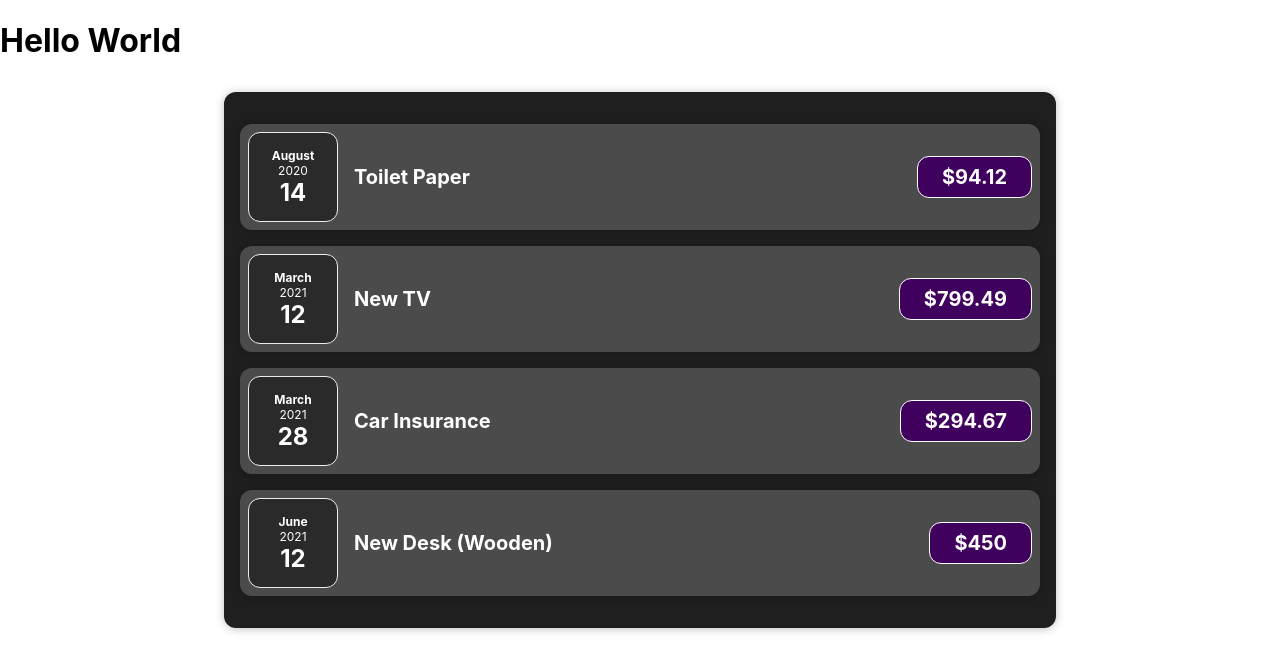
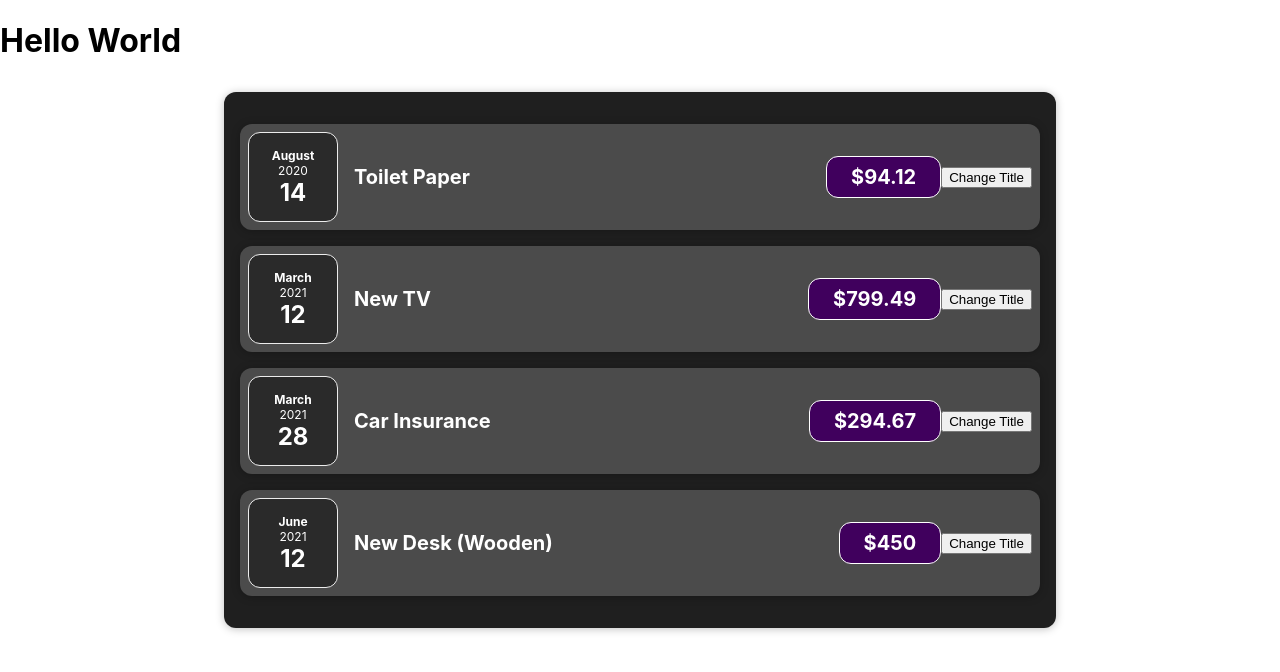
Before and after one commit to devshum/react-working-with-components, a React (Create React App) app: page / in a window 1280 px wide. Shown: the top 672 px of the page. Built offline with nearby package versions, Linux system fonts and the light colour scheme.

Commit message:
use state was added

```diff
--- a/src/App.js
+++ b/src/App.js
@@ -1,6 +1,6 @@
 import Expenses from "./components/Expenses/Expenses";
 
-function App() {
+const App = () => {
   const expenses = [
     {
       id: 'e1',
--- a/src/components/Expenses/Expenses.js
+++ b/src/components/Expenses/Expenses.js
@@ -3,7 +3,7 @@
 import './Expenses.css';
 import Card from '../UI/Card';
 
-function Expenses(props) {
+const Expenses = props => {
   return (
     <Card className="expenses">
       { props.expenses.map((expense, index) => <ExpenseItem key={index}
--- a/src/components/Expenses/ExpensesDate/ExpenseDate.js
+++ b/src/components/Expenses/ExpensesDate/ExpenseDate.js
@@ -1,6 +1,6 @@
 import './ExpenseDate.css';
 
-function ExpenseDate(props) {
+const ExpenseDate = props => {
   const month = props.date.toLocaleString('en-US', {month: 'long'});
 
   const day = props.date.toLocaleString('en-US', {day: '2-digit'});
--- a/src/components/Expenses/ExpensesItem/ExpenseItem.js
+++ b/src/components/Expenses/ExpensesItem/ExpenseItem.js
@@ -1,16 +1,27 @@
+import { useState } from 'react';
+
 import ExpenseDate from '../ExpensesDate/ExpenseDate';
 import './ExpenseItem.css';
 import Card from '../../UI/Card';
 
-function ExpenseItem(props) {
+const ExpenseItem = props => {
+  const [title, setTitle] = useState(props.title);
+
+  const clickHandler = () => {
+    setTitle('Updated!');
+    console.log(title);
+  };
+
   return (
     <Card className="expense-item">
       <ExpenseDate date={props.date} />
 
       <div className="expense-item__description">
-          <h2>{props.title}</h2>
+          <h2>{title}</h2>
           <div className="expense-item__price">${props.amount}</div>
       </div>
+
+      <button onClick={clickHandler}>Change Title</button>
     </Card>
   );
 };
--- a/src/components/UI/Card.js
+++ b/src/components/UI/Card.js
@@ -1,6 +1,6 @@
 import './Card.css';
 
-function Card(props) {
+const Card = props => {
   const classes = `card ${props.className}`;
 
   return <div className={classes}>{props.children}</div>
```
